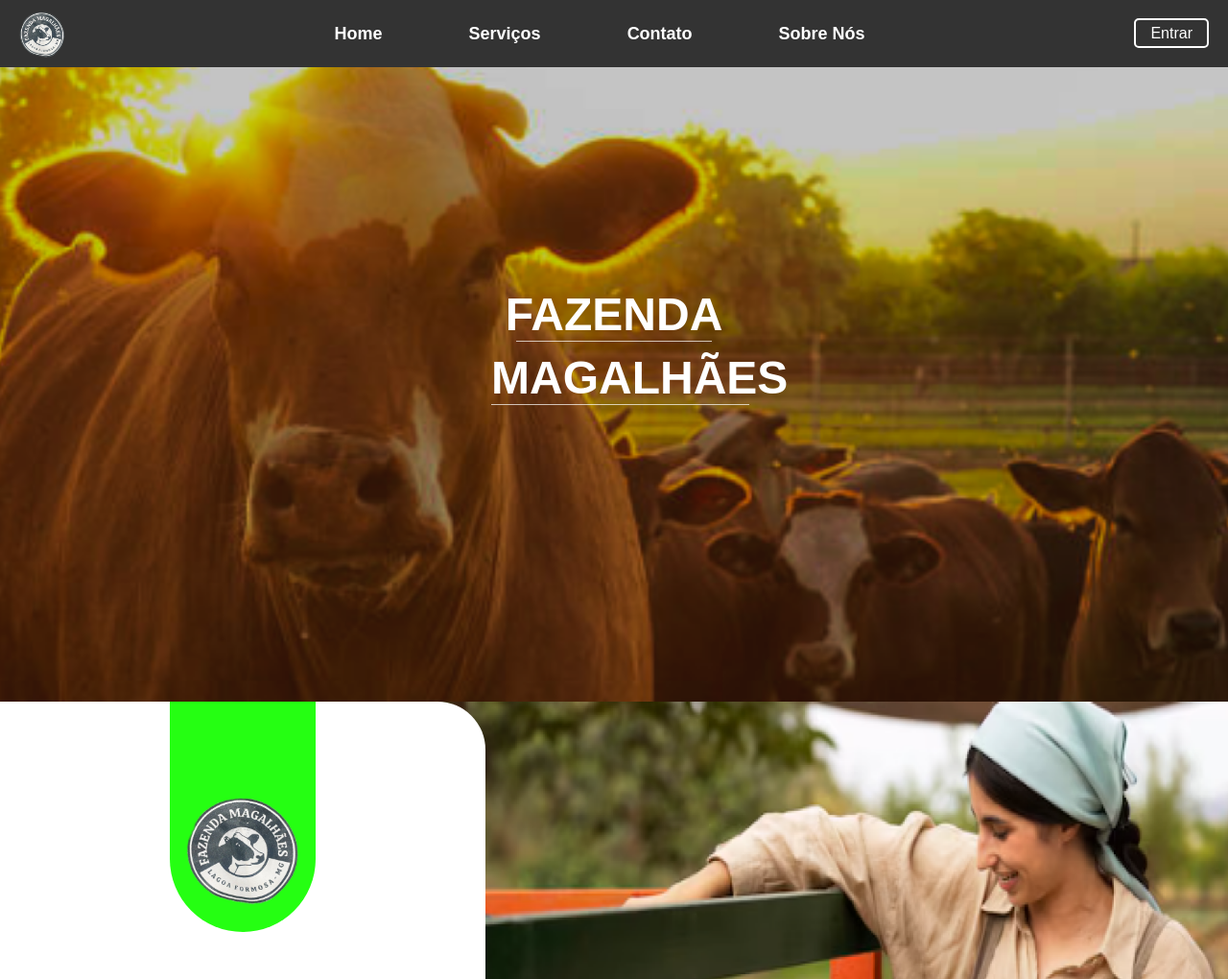
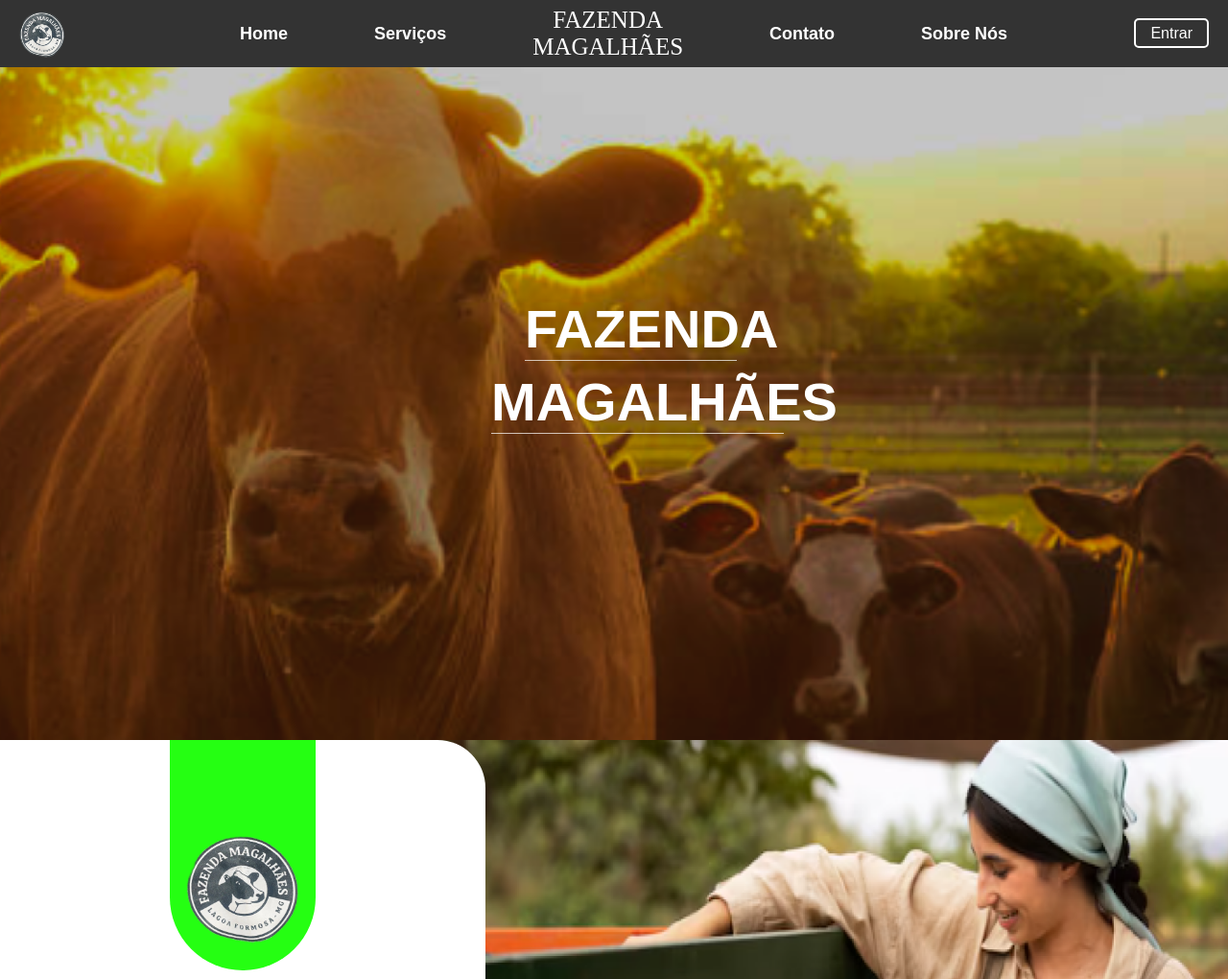
Before and after one commit to The-Vonky/Fazenda-Magalhaes, a PHP site: page /home.html in a window 1280 px wide. Shown: the top 1020 px of the page at 96% size. Run offline with PHP 8.4, Linux system fonts and the light colour scheme.

Commit message:
2º atualização da home

```diff
--- a/Fazenda/home.css
+++ b/Fazenda/home.css
@@ -36,6 +36,7 @@
 nav ul li {
     margin: 0 20px;
     padding-left: 50px;
+    align-self: center;
 }
 
 nav ul li a {
@@ -82,7 +83,7 @@
 
 .hero {
     background: url('img/banner.png') no-repeat center center/cover;
-    height: calc(100vh - 70px); /* 100% da viewport menos a altura do header */
+    height: calc(105vh - 70px); /* 100% da viewport menos a altura do header */
     display: flex;
     justify-content: center;
     align-items: center;
@@ -109,22 +110,23 @@
 }
 
 .hero-text h1 {
-    font-size: 3rem;
+    font-size: 3.5rem;
     font-weight: bold;
     margin-bottom: 10px;
     text-transform: uppercase;
 }
 
-.hero-text .t2 h1 {
-    font-size: 3rem;
-    font-weight: bold;
-    margin-bottom: 10px;
-    text-transform: uppercase;
+.hero-text .t1 h1 {
+    margin-left: 35px;
 }
-.hero-text h1::after {
+
+/*.hero-text .t2 h1 {
+
+} */
+.hero-text .t1 h1::after {
     content:"";
-    width: 80%;
-    height: 1px;
+    width: 100%;
+    height: 0.7px;
     display: block;
     margin: 0 auto;
     background-color: #ffffff;
@@ -133,12 +135,12 @@
 
 .hero-text .t2 h1::after {
     content:"";
-    width: 105%;
+    width: 119%;
     height: 0.7px;
     display: block;
     margin: 0 auto;
     background-color: #ffffff;
-
+    opacity: 0.7;
 }
 
 .hero-text p {
--- a/Fazenda/home.html
+++ b/Fazenda/home.html
@@ -13,8 +13,9 @@
         </div>
         <nav>
             <ul>
-                <li style="padding-left: 0;"><a href="home.html">Home</a></li>
+                <li><a href="home.html">Home</a></li>
                 <li><a href="dashboard.html">Serviços</a></li>
+                <li style="text-align: center;font-family: arapey; font-size: 25px;">FAZENDA<br>MAGALHÃES</li>
                 <li><a href="contato.html">Contato</a></li>
                 <li><a href="sobreNos.html">Sobre Nós</a></li>
             </ul>
@@ -31,7 +32,9 @@
     <section class="hero">
         <div class="overlay"></div>
         <div class="hero-text">
-            <h1>FAZENDA</h1>
+            <div class="t1">
+                <h1>FAZENDA</h1>
+            </div>
             <div class="t2">
                 <h1>MAGALHÃES</h1>
             </div>
```
